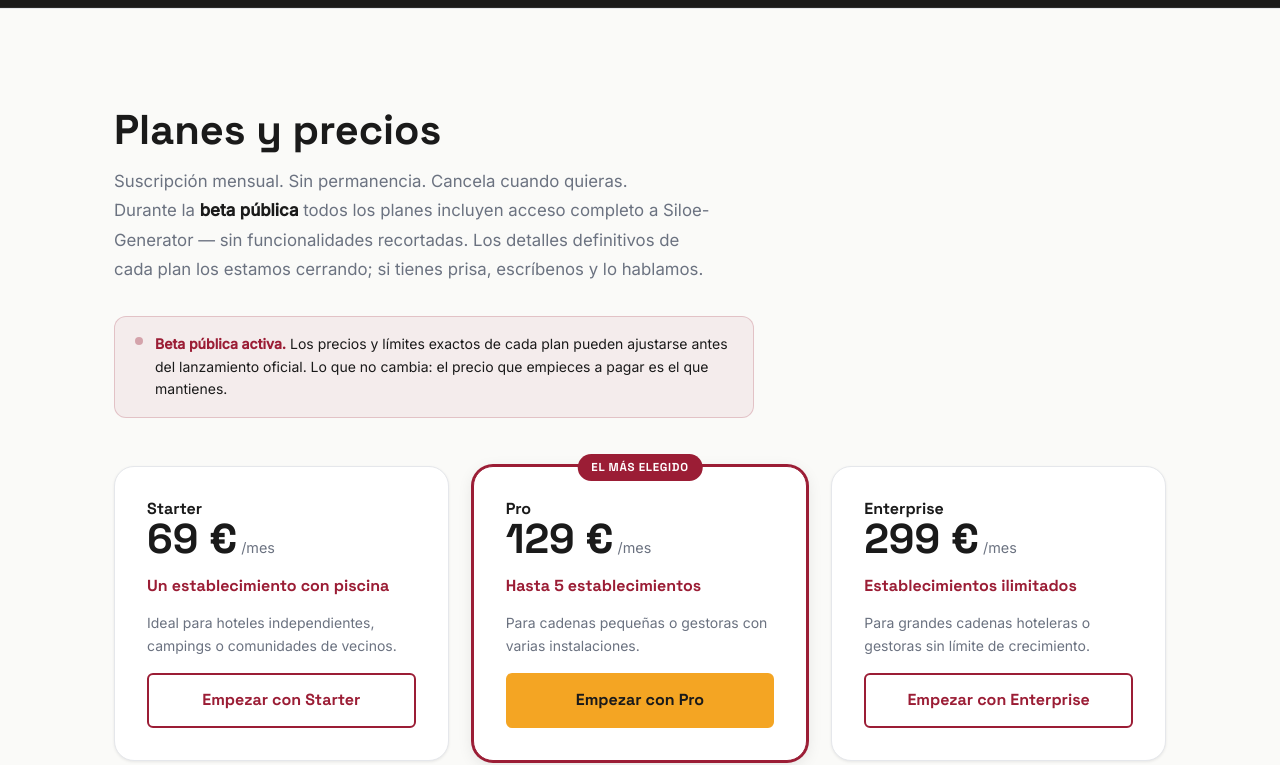
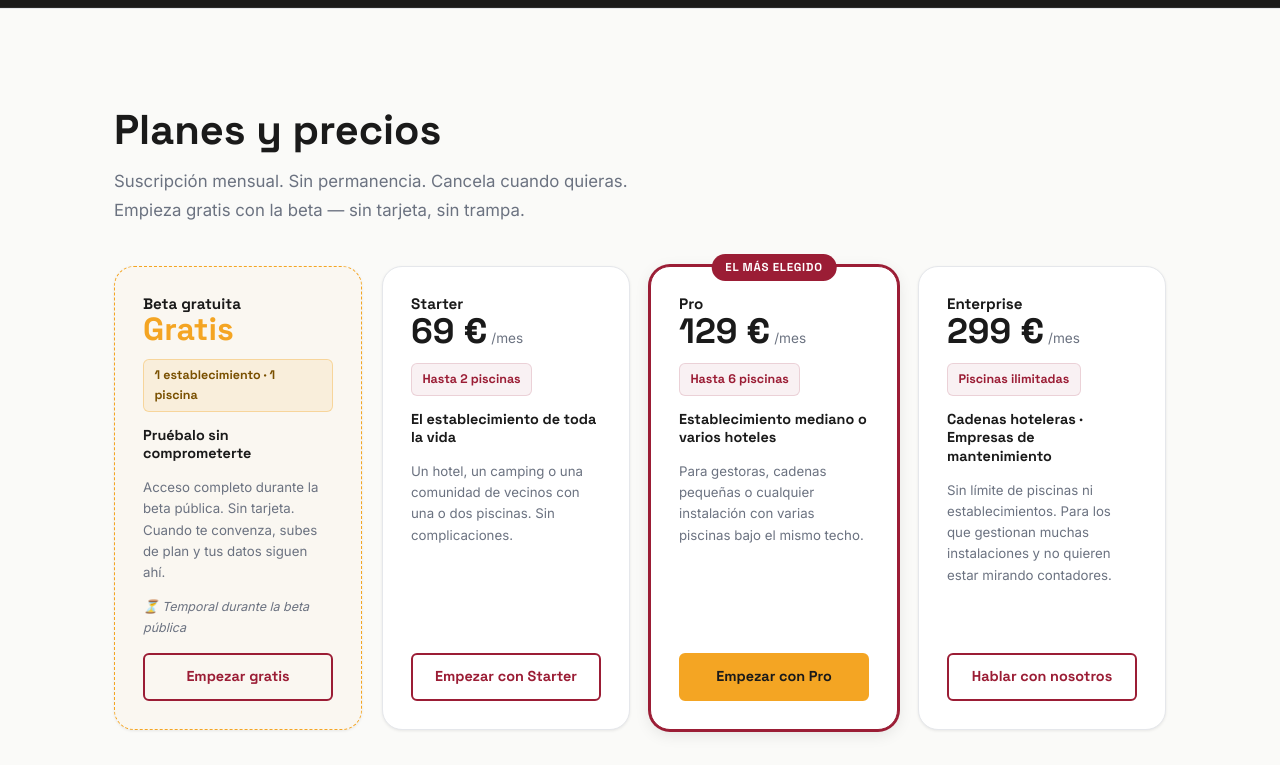
Before and after one commit to juanrdzbaeza/chumbo.io, an Astro site: page /precios in a window 1280 px wide. Shown: the part 57-822 px from the top of the page. Built offline with nearby package versions, Linux system fonts and the light colour scheme; Astro itself is replaced by a stand-in of ours.

Commit message:
feat: actualizar web corporativa con planes confirmados de Siloe-Generator v0.0.5 - Hero: versión beta-v0.0.5, CTA apunta a siloegenerator.chumbo.io/precios - PricingCards: 4 tarjetas (Beta gratis · Starter 2p · Pro 6p · Enterprise ilimitado)   grid 4 columnas desktop / 2x2 tablet / 1 columna móvil - Solution: añadir features PWA instalable + descarga plantilla XLSX - precios.astro: FAQ actualizado con límites confirmados por plan

```diff
--- a/src/components/PricingCards.astro
+++ b/src/components/PricingCards.astro
@@ -6,25 +6,56 @@ const { standalone = false } = Astro.props;
 
 const tiers = [
   {
+    name: 'Beta gratuita',
+    price: '0',
+    priceSuffix: '',
+    tag: null,
+    isFree: true,
+    limits: '1 establecimiento · 1 piscina',
+    for: 'Pruébalo sin comprometerte',
+    note: 'Acceso completo durante la beta pública. Sin tarjeta. Cuando te convenza, subes de plan y tus datos siguen ahí.',
+    cta: 'Empezar gratis',
+    ctaClass: 'btn-outline-dark',
+    warning: 'Temporal durante la beta pública',
+  },
+  {
     name: 'Starter',
     price: '69',
+    priceSuffix: '€/mes',
     tag: null,
-    for: 'Un establecimiento con piscina',
-    note: 'Ideal para hoteles independientes, campings o comunidades de vecinos.',
+    isFree: false,
+    limits: 'Hasta 2 piscinas',
+    for: 'El establecimiento de toda la vida',
+    note: 'Un hotel, un camping o una comunidad de vecinos con una o dos piscinas. Sin complicaciones.',
+    cta: 'Empezar con Starter',
+    ctaClass: 'btn-outline-dark',
+    warning: null,
   },
   {
     name: 'Pro',
     price: '129',
+    priceSuffix: '€/mes',
     tag: 'El más elegido',
-    for: 'Hasta 5 establecimientos',
-    note: 'Para cadenas pequeñas o gestoras con varias instalaciones.',
+    isFree: false,
+    limits: 'Hasta 6 piscinas',
+    for: 'Establecimiento mediano o varios hoteles',
+    note: 'Para gestoras, cadenas pequeñas o cualquier instalación con varias piscinas bajo el mismo techo.',
+    cta: 'Empezar con Pro',
+    ctaClass: 'btn-primary',
+    warning: null,
   },
   {
     name: 'Enterprise',
     price: '299',
+    priceSuffix: '€/mes',
     tag: null,
-    for: 'Establecimientos ilimitados',
-    note: 'Para grandes cadenas hoteleras o gestoras sin límite de crecimiento.',
+    isFree: false,
+    limits: 'Piscinas ilimitadas',
+    for: 'Cadenas hoteleras · Empresas de mantenimiento',
+    note: 'Sin límite de piscinas ni establecimientos. Para los que gestionan muchas instalaciones y no quieren estar mirando contadores.',
+    cta: 'Hablar con nosotros',
+    ctaClass: 'btn-outline-dark',
+    warning: null,
   },
 ];
 ---
@@ -38,42 +69,39 @@ const tiers = [
     </h2>
     <p class="pricing-sub">
       Suscripción mensual. Sin permanencia. Cancela cuando quieras.<br />
-      Durante la <strong>beta pública</strong> todos los planes incluyen
-      acceso completo a Siloe-Generator — sin funcionalidades recortadas.
-      Los detalles definitivos de cada plan los estamos cerrando;
-      si tienes prisa, escríbenos y lo hablamos.
+      Empieza gratis con la beta — sin tarjeta, sin trampa.
     </p>
-
-    <!-- Beta notice -->
-    <div class="beta-notice">
-      <span class="beta-dot"></span>
-      <span>
-        <strong>Beta pública activa.</strong> Los precios y límites exactos
-        de cada plan pueden ajustarse antes del lanzamiento oficial.
-        Lo que no cambia: el precio que empieces a pagar es el que mantienes.
-      </span>
-    </div>
 
     <div class="tiers-grid">
       {tiers.map(t => (
-        <div class={`tier-card${t.tag ? ' tier-card--featured' : ''}`}>
+        <div class={`tier-card${t.tag ? ' tier-card--featured' : ''}${t.isFree ? ' tier-card--free' : ''}`}>
           {t.tag && <div class="tier-tag">{t.tag}</div>}
+
           <div class="tier-header">
             <h3 class="tier-name">{t.name}</h3>
             <div class="tier-price">
-              <span class="tier-amount">{t.price} €</span>
-              <span class="tier-period">/mes</span>
+              {t.isFree
+                ? <span class="tier-amount tier-amount--free">Gratis</span>
+                : <><span class="tier-amount">{t.price} €</span><span class="tier-period">/mes</span></>
+              }
             </div>
           </div>
+
+          <div class="tier-limits">{t.limits}</div>
           <p class="tier-for">{t.for}</p>
           <p class="tier-note">{t.note}</p>
+
+          {t.warning && (
+            <p class="tier-warning">⏳ {t.warning}</p>
+          )}
+
           <a
-            href="https://siloegenerator.chumbo.io/registro"
-            class={`btn tier-btn${t.tag ? ' btn-primary' : ' btn-outline-dark'}`}
+            href="https://siloegenerator.chumbo.io/precios"
+            class={`btn ${t.ctaClass} tier-btn`}
             target="_blank"
             rel="noopener"
           >
-            Empezar con {t.name}
+            {t.cta}
           </a>
         </div>
       ))}
@@ -81,7 +109,7 @@ const tiers = [
 
     <div class="pricing-cta-note">
       <p>
-        ¿No encaja ningún plan o tienes más de 5 establecimientos?{' '}
+        ¿Más de 6 piscinas o necesitas algo a medida?{' '}
         <a href="mailto:soporte@chumbo.io">Escríbenos</a>
         {' '}y lo resolvemos sin formularios de 12 campos.
       </p>
@@ -106,58 +134,35 @@ const tiers = [
   font-size: 1.05rem;
   color: var(--text-muted);
   max-width: 600px;
-  margin-bottom: 2rem;
+  margin-bottom: 2.5rem;
   line-height: 1.75;
 }
-.pricing-sub strong { color: var(--text-dark); font-weight: 600; }
 
-/* Beta notice */
-.beta-notice {
-  display: flex;
-  align-items: flex-start;
-  gap: .75rem;
-  background: rgba(155,29,53,.06);
-  border: 1px solid rgba(155,29,53,.2);
-  border-radius: var(--radius-md);
-  padding: 1rem 1.25rem;
-  margin-bottom: 3rem;
-  font-size: .875rem;
-  color: var(--text-dark);
-  max-width: 640px;
-  line-height: 1.6;
+/* Grid: 4 columnas desktop · 2×2 tablet · 1 columna móvil */
+.tiers-grid {
+  display: grid;
+  grid-template-columns: repeat(4, 1fr);
+  gap: 1.25rem;
+  margin-bottom: 2.5rem;
 }
-.beta-notice strong { color: var(--chumbo-skin); }
-.beta-dot {
-  flex-shrink: 0;
-  margin-top: 4px;
-  width: 8px; height: 8px;
-  border-radius: 50%;
-  background: var(--chumbo-skin);
-  animation: pulse 2s infinite;
+@media (max-width: 1024px) {
+  .tiers-grid { grid-template-columns: repeat(2, 1fr); }
 }
-@keyframes pulse {
-  0%, 100% { opacity: 1; }
-  50%       { opacity: .35; }
+@media (max-width: 560px) {
+  .tiers-grid { grid-template-columns: 1fr; }
 }
 
-/* Tiers grid */
-.tiers-grid {
-  display: grid;
-  grid-template-columns: repeat(auto-fit, minmax(260px, 1fr));
-  gap: 1.5rem;
-  margin-bottom: 2.5rem;
-}
-
+/* Cards */
 .tier-card {
   position: relative;
   background: var(--bg-white);
   border: 1px solid var(--border);
   border-radius: var(--radius-lg);
-  padding: 2rem;
+  padding: 1.75rem;
   box-shadow: var(--shadow-sm);
   display: flex;
   flex-direction: column;
-  gap: 1rem;
+  gap: .875rem;
   transition: box-shadow .2s;
 }
 .tier-card:hover { box-shadow: var(--shadow-md); }
@@ -165,6 +170,12 @@ const tiers = [
 .tier-card--featured {
   border-color: var(--chumbo-skin);
   box-shadow: 0 0 0 2px var(--chumbo-skin), var(--shadow-md);
+}
+
+.tier-card--free {
+  border-style: dashed;
+  border-color: var(--chumbo-flesh);
+  background: rgba(244,165,35,.03);
 }
 
 .tier-tag {
@@ -185,7 +196,7 @@ const tiers = [
 }
 
 .tier-name {
-  font-size: 1rem;
+  font-size: .95rem;
   font-weight: 700;
   color: var(--text-dark);
 }
@@ -197,35 +208,66 @@ const tiers = [
 }
 .tier-amount {
   font-family: var(--font-heading);
-  font-size: 2.6rem;
+  font-size: 2.2rem;
   font-weight: 700;
   color: var(--text-dark);
   line-height: 1;
 }
+.tier-amount--free {
+  font-size: 2rem;
+  color: var(--chumbo-flesh);
+}
 .tier-period {
-  font-size: .9rem;
+  font-size: .85rem;
   color: var(--text-muted);
+}
+
+.tier-limits {
+  font-family: var(--font-heading);
+  font-size: .78rem;
+  font-weight: 600;
+  color: var(--chumbo-skin);
+  background: rgba(155,29,53,.06);
+  border: 1px solid rgba(155,29,53,.15);
+  border-radius: var(--radius-sm);
+  padding: .3rem .65rem;
+  display: inline-block;
+  width: fit-content;
+}
+
+.tier-card--free .tier-limits {
+  color: #7a5000;
+  background: rgba(244,165,35,.1);
+  border-color: rgba(244,165,35,.35);
 }
 
 .tier-for {
   font-family: var(--font-heading);
-  font-size: 1rem;
+  font-size: .9rem;
   font-weight: 600;
-  color: var(--chumbo-skin);
+  color: var(--text-dark);
   line-height: 1.3;
 }
 
 .tier-note {
-  font-size: .875rem;
+  font-size: .83rem;
   color: var(--text-muted);
   line-height: 1.6;
   flex: 1;
+}
+
+.tier-warning {
+  font-size: .78rem;
+  color: var(--text-muted);
+  font-style: italic;
 }
 
 .tier-btn {
   width: 100%;
   justify-content: center;
   margin-top: auto;
+  font-size: .9rem;
+  padding: .65rem 1rem;
 }
 
 .pricing-cta-note {
--- a/src/pages/precios.astro
+++ b/src/pages/precios.astro
@@ -7,7 +7,7 @@ import Footer from '../components/Footer.astro';
 
 <Layout
   title="Precios — chumbo.io"
-  description="Planes para Siloe-Generator: desde 69 €/mes. Beta pública activa, acceso completo en todos los planes. Sin permanencia."
+  description="Planes para Siloe-Generator: Beta gratis (1 piscina) · Starter 69 €/mes · Pro 129 €/mes · Enterprise 299 €/mes. Sin permanencia. Cancela cuando quieras."
 >
   <Nav />
   <main>
@@ -19,14 +19,16 @@ import Footer from '../components/Footer.astro';
         <div class="faq-grid">
 
           <div class="faq-item">
-            <h3>¿Qué incluye cada plan ahora mismo?</h3>
+            <h3>¿Qué incluye cada plan?</h3>
             <p>
-              Durante la beta pública, <strong>todos los planes incluyen acceso completo</strong>
-              a Siloe-Generator: registro de lecturas diarias, generación de XML para SILOE,
-              gestión de muestras de laboratorio y multi-piscina.
-              La diferenciación definitiva entre planes (por número de establecimientos,
-              límites, etc.) está en proceso de cierre.
-              Si tienes dudas sobre lo que necesitas, escríbenos.
+              Todos los planes incluyen acceso completo a Siloe-Generator: registro de
+              lecturas diarias, generación de XML oficial para SILOE, gestión de
+              muestras de laboratorio y descarga de plantilla XLSX.
+              La diferencia está en el número de piscinas:
+              <strong>Beta gratis</strong> (1 piscina, temporal),
+              <strong>Starter</strong> (hasta 2 piscinas),
+              <strong>Pro</strong> (hasta 6 piscinas),
+              <strong>Enterprise</strong> (sin límite).
             </p>
           </div>
 
@@ -64,11 +66,11 @@ import Footer from '../components/Footer.astro';
           </div>
 
           <div class="faq-item">
-            <h3>Tengo más de 5 establecimientos. ¿Qué hago?</h3>
+            <h3>Tengo más de 6 piscinas. ¿Qué hago?</h3>
             <p>
               Escríbenos a <a href="mailto:soporte@chumbo.io">soporte@chumbo.io</a>.
-              El Enterprise cubre instalaciones ilimitadas y podemos ajustar
-              lo que necesites.
+              El plan Enterprise cubre piscinas ilimitadas y podemos ajustar
+              lo que necesites sin complicaciones.
             </p>
           </div>
 
```
Also changed, not shown: src/components/Hero.astro (+4 -4 lines), src/components/Solution.astro (+12 -2 lines).
